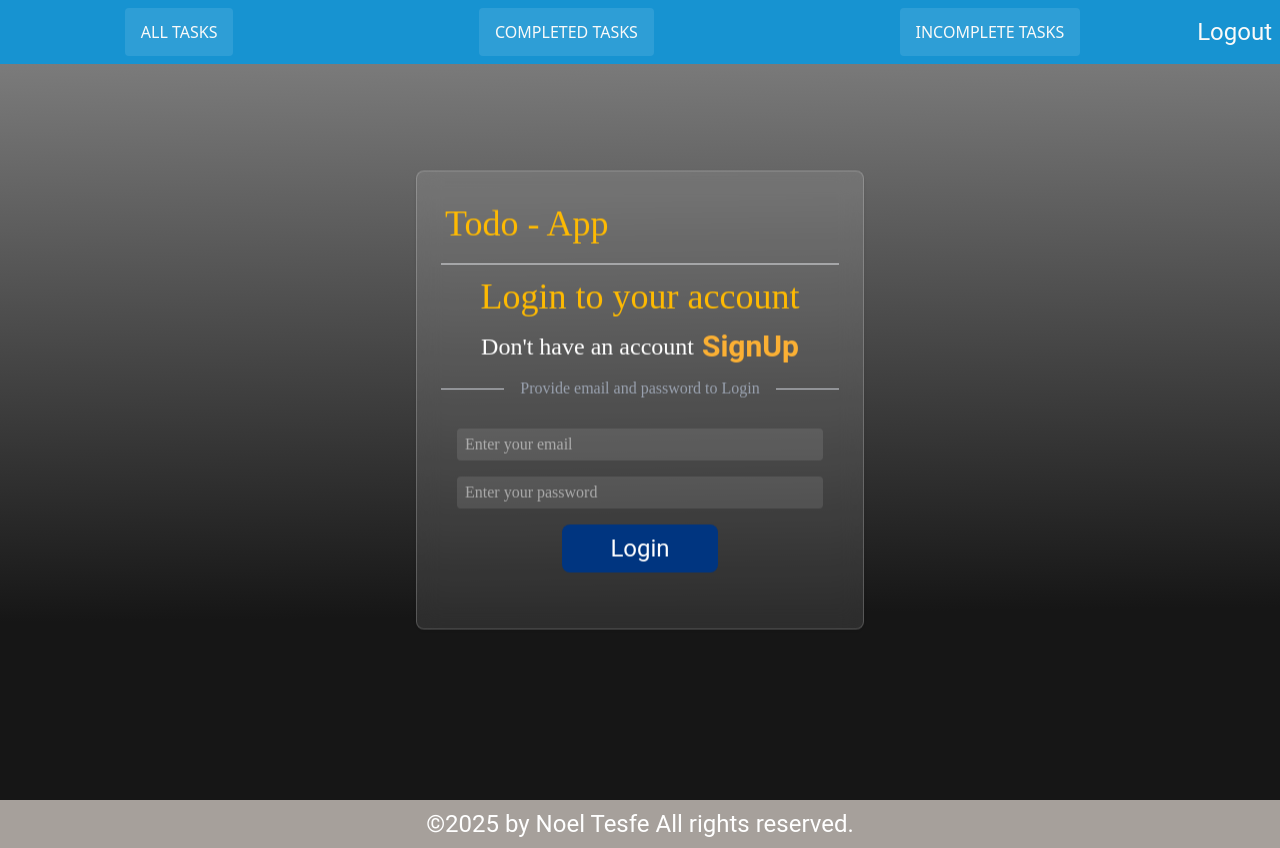
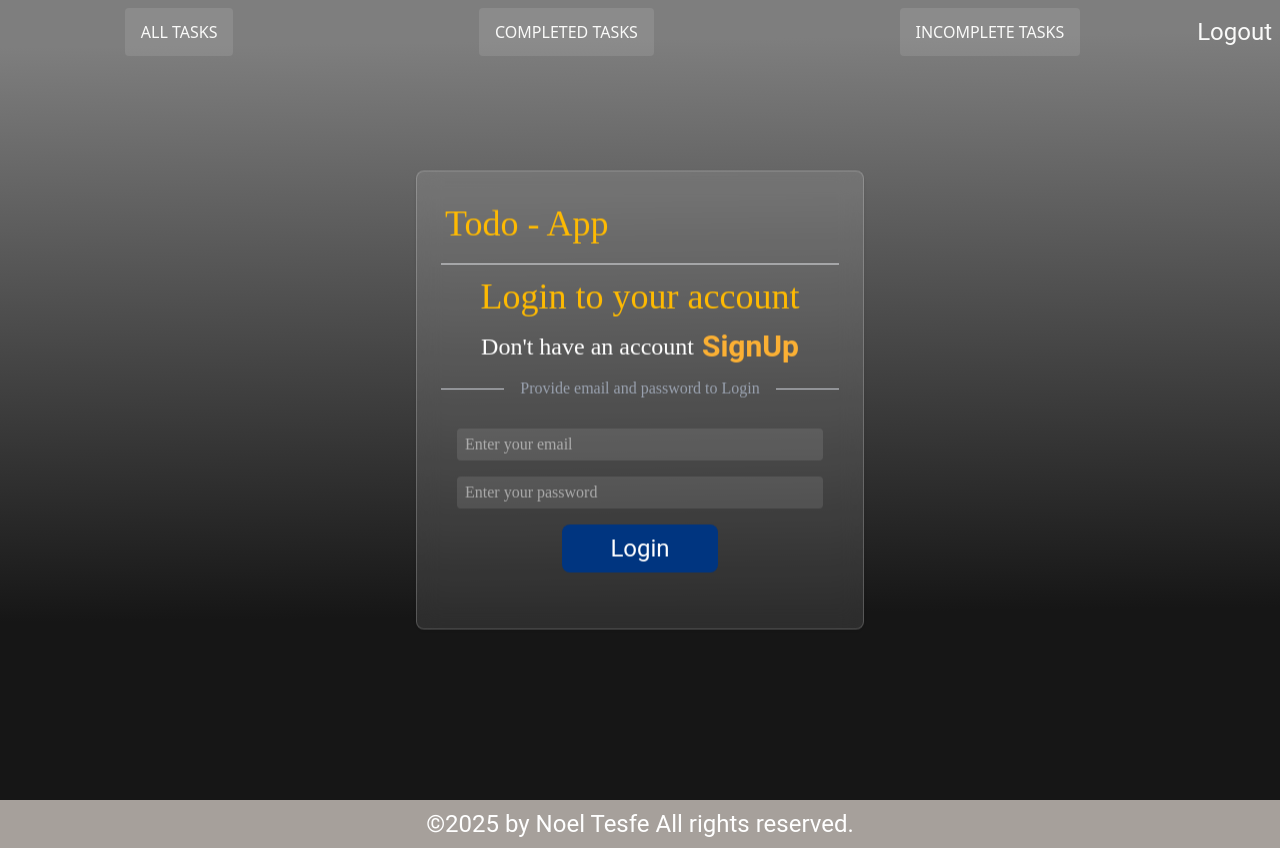
Before and after one commit to Noel-byte/todoapp-frontend, a React (Vite) app: page / in a window 1280 px wide. Built offline with nearby package versions, Linux system fonts and the light colour scheme.

Commit message:
modified frontend

```diff
--- a/src/components/Header.jsx
+++ b/src/components/Header.jsx
@@ -7,7 +7,7 @@ import { FilterTasks } from './FilterTasks';
 export const Header = () => {
   // const { message } = useContext(AuthContext);
   return (
-<div className='fixed top-0 left-0 right-0 z-50 w-full h-16 flex  py-2 px-2 bg-gr'>
+<div className='fixed top-0 left-0 right-0 z-50 w-full h-16 flex  py-2 px-2'>
 <FilterTasks/>
 <span className=' self-center ml-auto font-buttons text-2xl text-stone-50 '>Logout</span>
 </div>
--- a/src/index.css
+++ b/src/index.css
@@ -14,6 +14,6 @@
     --color-gr:#1793d1;
     --color-heading:#feba02;
     --color-signup:#fbb034;
-    --color-button:#003580
+    --color-button:#003580;
 
   }
```
